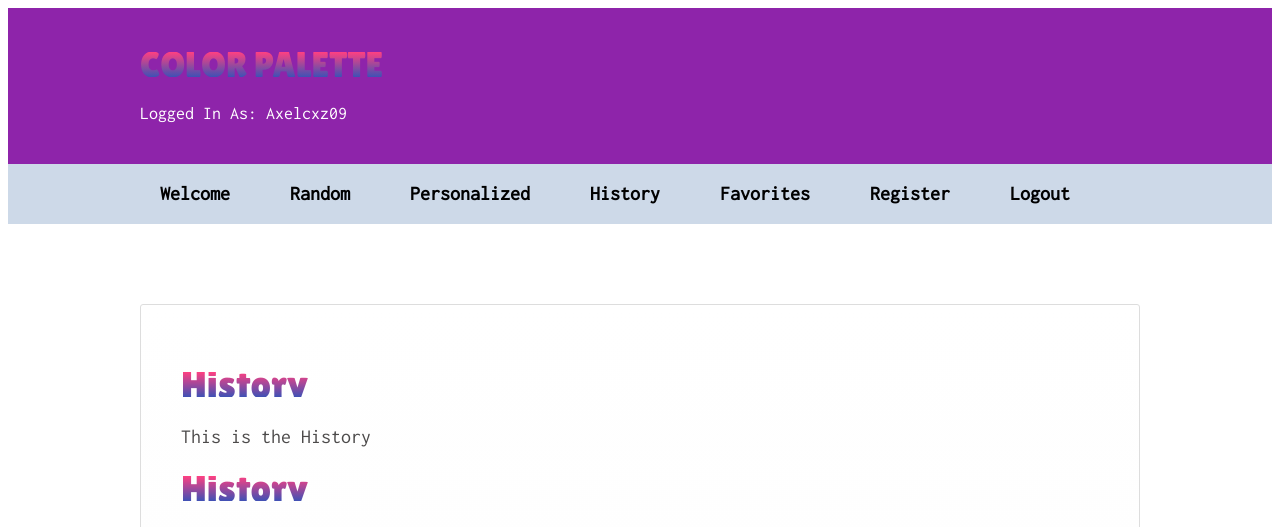
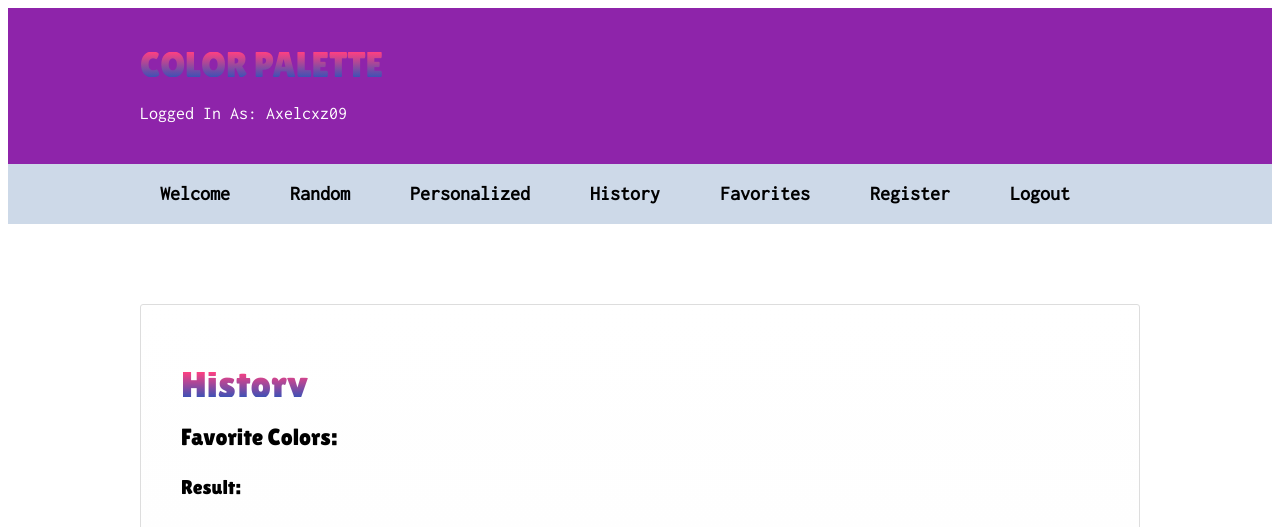
Before and after one commit to Veneloo/Color-Palette, a Flask app: page /history in a window 1280 px wide. Shown: the top 527 px of the page. Run offline with Flask 3, Linux system fonts and the light colour scheme; a user stored in the database is signed in.

Commit message:
minor edit

```diff
--- a/templates/history.html
+++ b/templates/history.html
@@ -1,6 +1,4 @@
 {% extends "layoutt.html" %}
-{% block subtitle %}History{% endblock %}
-{% block text %}This is the History{% endblock %}
 
 {% block content %}
     <h1>{{ subtitle }}</h1>
```
